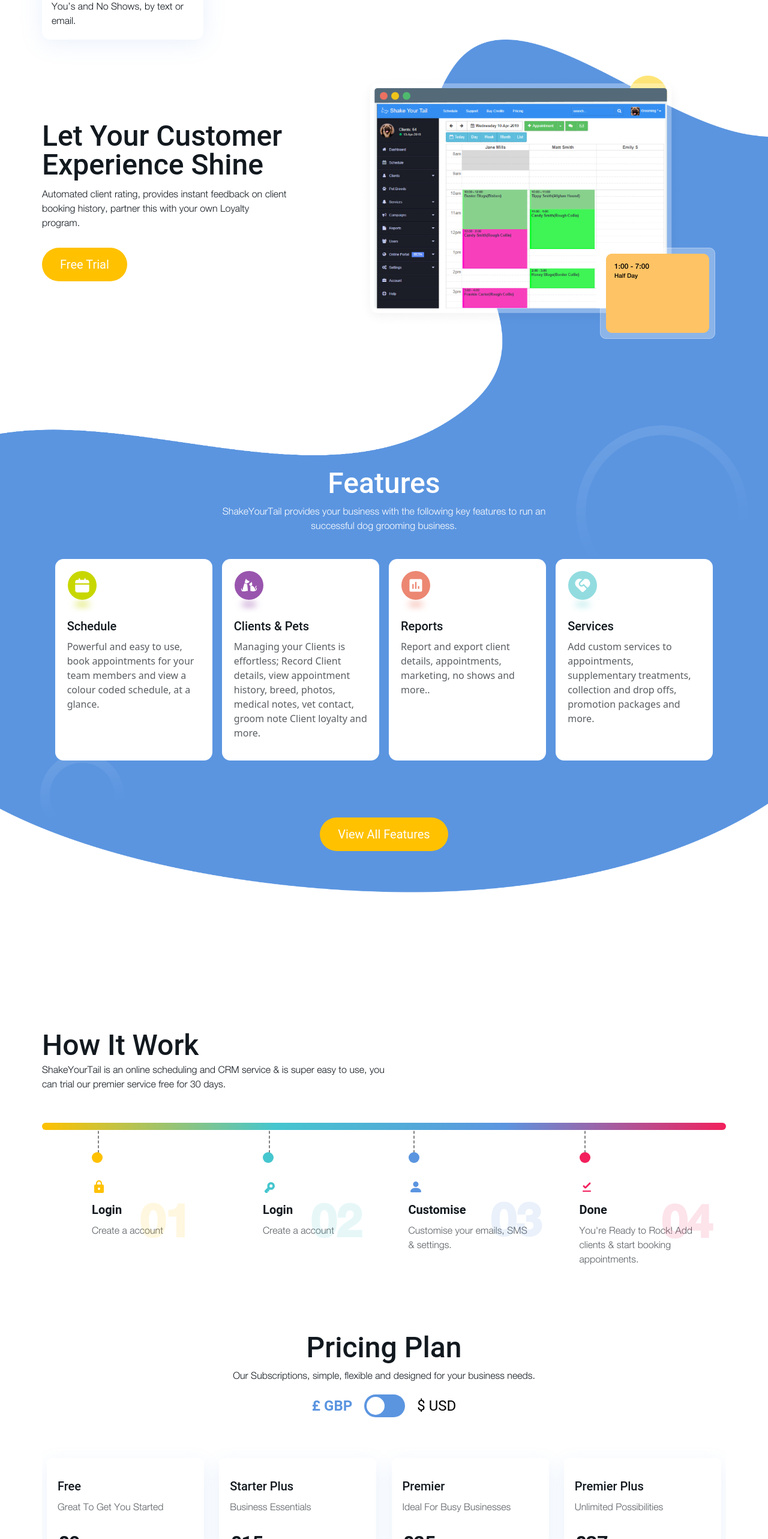
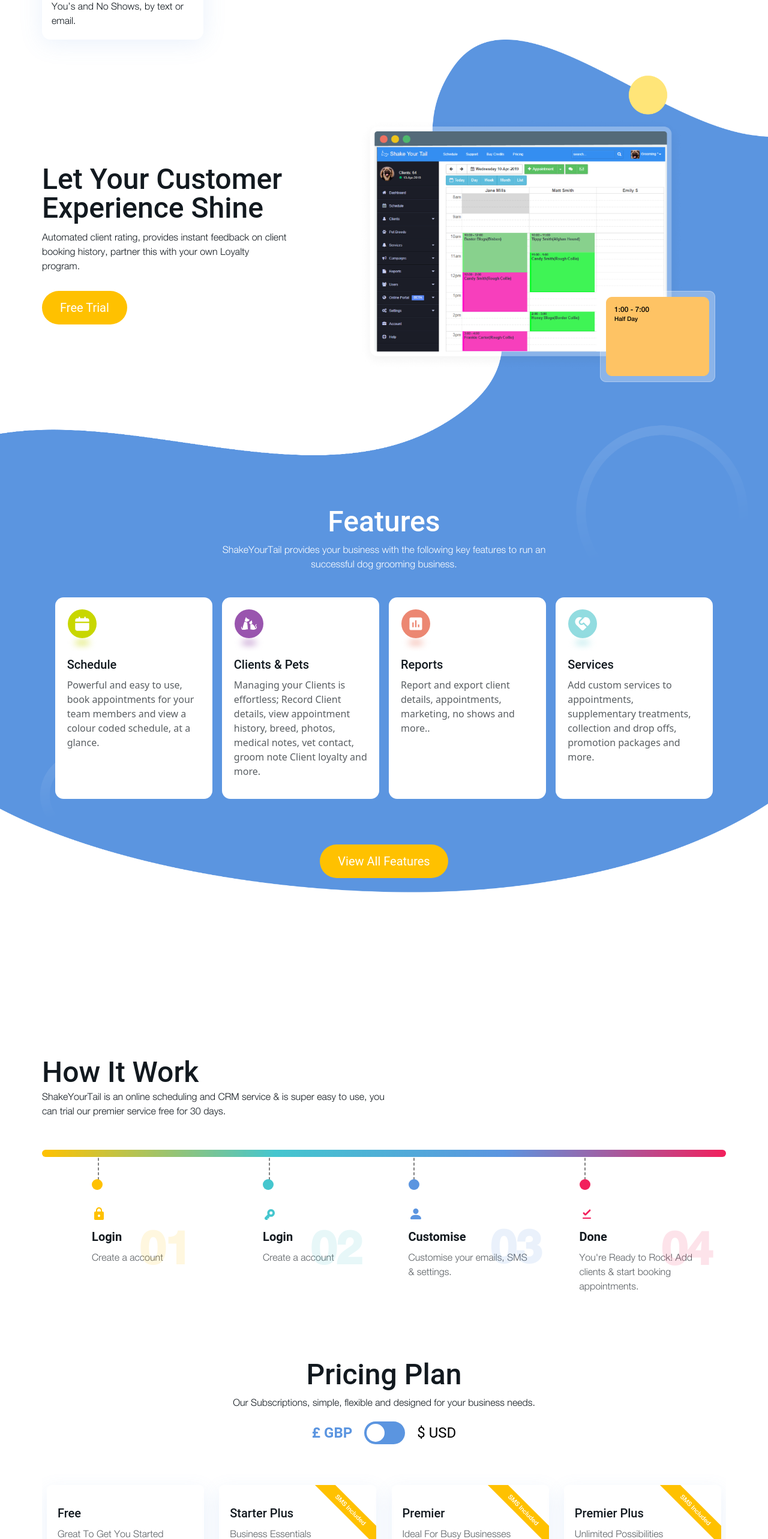
Before and after one commit to radialcoderavipoonia/shake_your_tail, a React (Create React App) app: page / in a window 1280 px wide. Shown: the part 1628-4194 px from the top of the page at 60% size. Built offline with nearby package versions, Linux system fonts and the light colour scheme.

Commit message:
solving errors

```diff
--- a/src/components/CustomerExperience.jsx
+++ b/src/components/CustomerExperience.jsx
@@ -1,11 +1,13 @@
 import React from "react";
 import customerBigImg from "../assets/images/png/customer_big_img.png";
 import customerSmallImg from "../assets/images/png/customer_small_img.png";
-
 const CustomerExperience = () => {
   return (
     <>
-      <section className="xl:pt-14 xl:pb-14 pb-0 md:py-20 lg:py-40 relative z-10" id="trial">
+      <section
+        className="xl:pt-32 xl:pb-32 pb-0 md:py-20 lg:py-40 relative z-10"
+        id="trial"
+      >
         <div className="container">
           <div className="flex flex-wrap justify-between items-center">
             <div className="md:w-[40%]">
--- a/src/components/Features.jsx
+++ b/src/components/Features.jsx
@@ -1,10 +1,9 @@
 import React from "react";
 import { Feature } from "./common/Helper";
-
 const Features = () => {
   return (
     <>
-      <section className="pb-14 lg:pb-36 xl:pt-44 lg:pt-0 pt-12 relative z-10 bg-[#5B95E0] lg:bg-transparent"id="features">
+      <section className="pb-14 lg:pb-36 xl:pt-24 lg:pt-0 pt-12 relative z-10 bg-[#5B95E0] lg:bg-transparent"id="features">
         <div className="container">
           <h2 className="text-white text-3xl md:text-4xl lg:text-5xl font-roboto font-medium text-center">
             Features
@@ -34,7 +33,7 @@
             })}
           </div>
           <div className="flex justify-center items-center flex-wrap">
-            <button className="md:mt-[19px] text-white font-roboto font-regular text-xl md:text-xl bg-[#FFC100] px-[30px] py-[14px] rounded-[100px] hover:bg-white transition-all duration-300 hover:text-[#FFC100]">
+            <button className=" text-white font-roboto font-regular text-xl md:text-xl bg-[#FFC100] px-[30px] py-[14px] rounded-[100px] hover:bg-white transition-all duration-300 hover:text-[#FFC100]">
               View All Features
             </button>
           </div>
@@ -43,5 +42,4 @@
     </>
   );
 };
-
 export default Features;
--- a/src/components/PricingPlan.jsx
+++ b/src/components/PricingPlan.jsx
@@ -43,7 +43,7 @@
                 return (
                   <div
                     key={plan.id}
-                    className="w-[23%] mb-4 mx-2 py-[33px] px-[18px] shadow_pricing rounded-[8px] group"
+                    className="w-[23%] mb-4 mx-2 py-[33px] px-[18px] shadow_pricing rounded-[8px] group overflow-hidden relative hover:transition-all hover:duration-150"
                   >
                     <div className="h-full">
                       <div className="flex flex-col justify-between h-full">
@@ -145,6 +145,11 @@
                         </div>
                       </div>
                     </div>
+                    <div className={`bg-[#FFC100] group-hover:bg-[#5B95E0] group-hover:transition-all group-hover:duration-150 absolute top-[30px] hidden right-[-40px] rotate-45 ${plan.include}`}>
+                      <p className="text-[10.44px] w-[166px] text-center font-helveticaMedium text-white py-1">
+                        SMS Included
+                      </p>
+                    </div>
                   </div>
                 );
               })}
--- a/src/components/common/Helper.jsx
+++ b/src/components/common/Helper.jsx
@@ -56,6 +56,7 @@
     mobile: "",
     rep: "",
     supp: "",
+    include: "!block",
   },
   {
     id: 3,
@@ -87,6 +88,7 @@
     mobile: click,
     rep: click,
     supp: click,
+    include: "!block",
   },
   {
     id: 4,
@@ -119,6 +121,7 @@
     mobile: click,
     rep: click,
     supp: click,
+    include: "!block",
   },
 ];
 export const Feature = [
```
